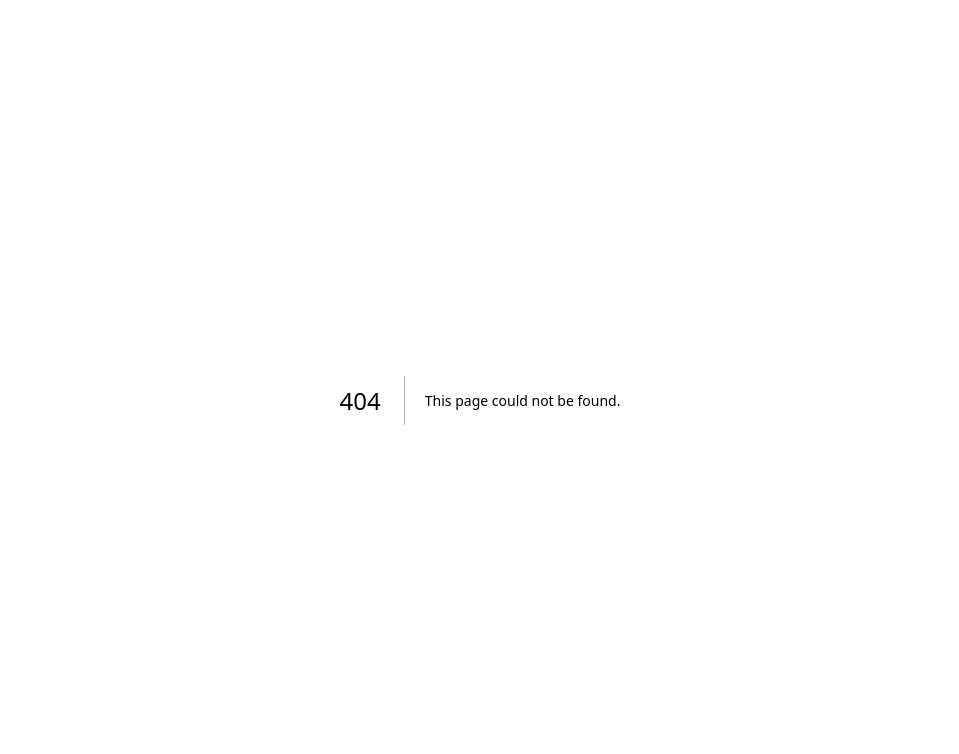
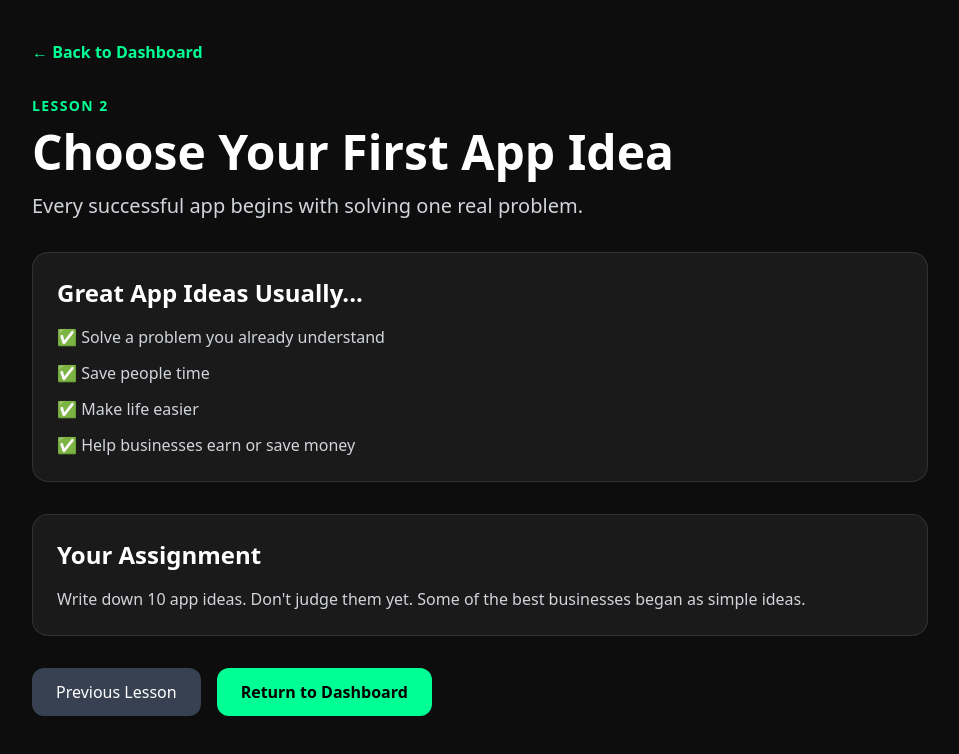
Before and after one commit to myapptly/apptly-website, a Next.js app: page /lesson-2 in a window 1280 px wide. Before the commit this address had no page. Shown: the top 754 px of the page, without its empty margins (160-1119 px from the left). Built offline with nearby package versions, Linux system fonts and the light colour scheme.

Commit message:
Add lesson 2 page.tsx

```diff
--- /dev/null
+++ b/app/lesson-2/page.tsx
@@ -0,0 +1,69 @@
+export default function Lesson2() {
+  return (
+    <main className="min-h-screen bg-[#0D0D0D] text-white px-6 py-10">
+      <section className="max-w-4xl mx-auto space-y-8">
+
+        <a
+          href="/dashboard"
+          className="text-[#00FF94] font-bold hover:underline"
+        >
+          ← Back to Dashboard
+        </a>
+
+        <div>
+          <p className="text-[#00FF94] font-bold uppercase tracking-widest text-sm">
+            Lesson 2
+          </p>
+
+          <h1 className="text-5xl font-black mt-3">
+            Choose Your First App Idea
+          </h1>
+
+          <p className="text-gray-300 mt-4 text-xl">
+            Every successful app begins with solving one real problem.
+          </p>
+        </div>
+
+        <div className="bg-[#1A1A1A] border border-white/10 rounded-2xl p-6">
+          <h2 className="text-2xl font-bold mb-4">
+            Great App Ideas Usually...
+          </h2>
+
+          <ul className="space-y-3 text-gray-300">
+            <li>✅ Solve a problem you already understand</li>
+            <li>✅ Save people time</li>
+            <li>✅ Make life easier</li>
+            <li>✅ Help businesses earn or save money</li>
+          </ul>
+        </div>
+
+        <div className="bg-[#1A1A1A] border border-white/10 rounded-2xl p-6">
+          <h2 className="text-2xl font-bold mb-4">
+            Your Assignment
+          </h2>
+
+          <p className="text-gray-300">
+            Write down 10 app ideas. Don't judge them yet. Some of the best businesses began as simple ideas.
+          </p>
+        </div>
+
+        <div className="flex gap-4">
+          <a
+            href="/lesson-1"
+            className="bg-gray-700 px-6 py-3 rounded-xl"
+          >
+            Previous Lesson
+          </a>
+
+          <a
+            href="/dashboard"
+            className="bg-[#00FF94] text-black font-bold px-6 py-3 rounded-xl"
+          >
+            Return to Dashboard
+          </a>
+        </div>
+
+      </section>
+    </main>
+  );
+}
```
